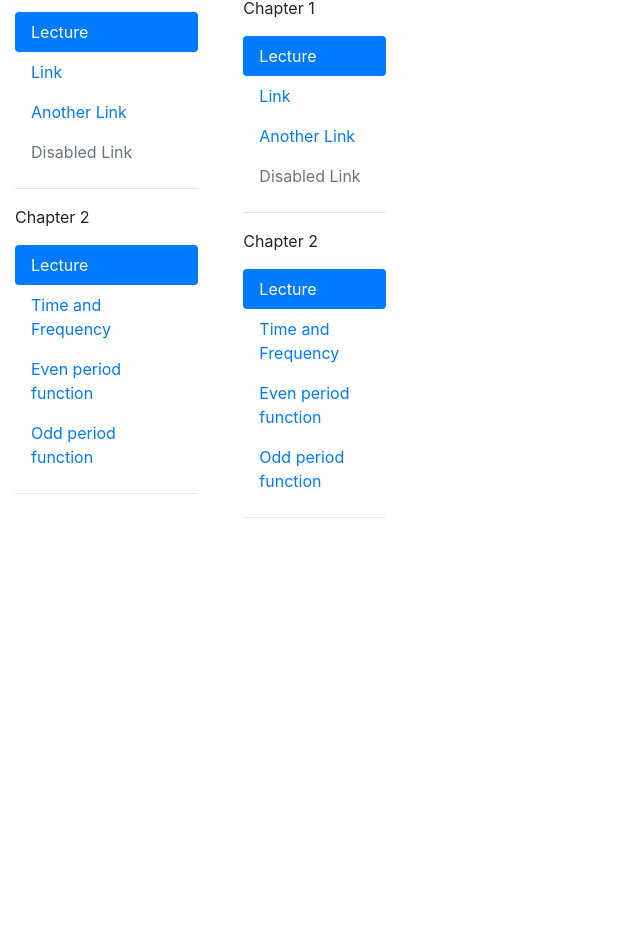
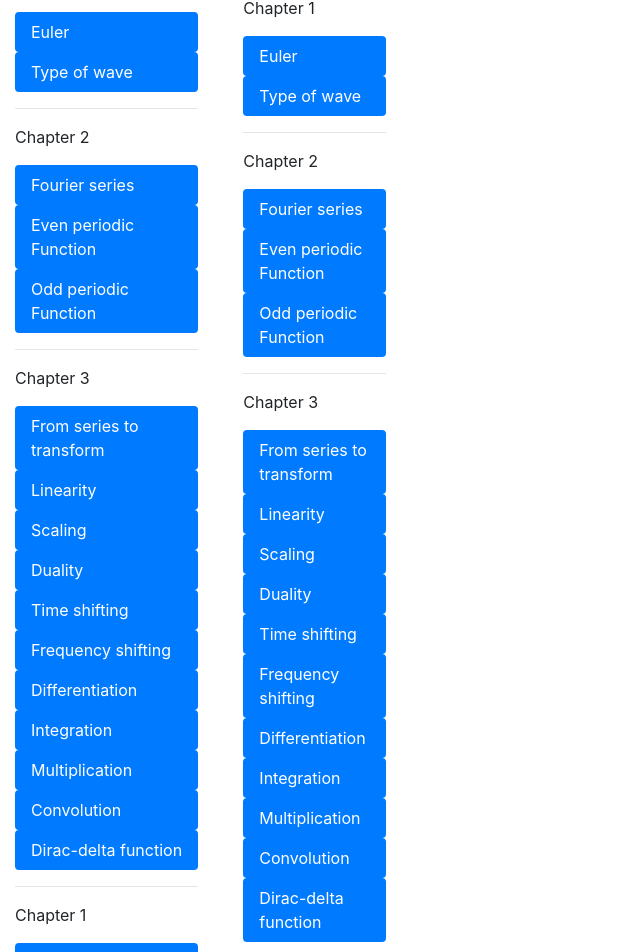
Before and after one commit to jitwei98/signals_template, a React (Create React App) app: page /jit/sidenav in a window 1280 px wide. Shown: the part 337-1289 px from the top of the page, without its empty margins (0-640 px from the left). Before the commit the page ends 911 px from the top, so only its background shows below. Built offline with nearby package versions, Linux system fonts and the light colour scheme.

Commit message:
SideNav.js: Update sidenav with placeholder

```diff
--- a/src/SideNav.js
+++ b/src/SideNav.js
@@ -18,7 +18,9 @@ class SideNav extends Component {
 
 	render() {
 		return (
-      <div className="col-lg-2" style={{textAlign: "left"}}>
+      // TODO: collapse on smaller screen
+      <div className="col-lg-2 col-sm-4" style={{textAlign: "left"}}>
+
         <p>Cheat Sheet</p>
         <Nav pills vertical>
           <NavItem>
@@ -35,6 +37,72 @@ class SideNav extends Component {
           </NavItem>
         </Nav>
         <hr />
+
+        <p>Chapter 1</p>
+        <Nav pills vertical>
+          <NavItem>
+            <NavLink tag={RRNavLink} to="#">Euler</NavLink>
+          </NavItem>
+          <NavItem>
+            <NavLink tag={RRNavLink} to="#">Type of wave</NavLink>
+          </NavItem>
+        </Nav>
+        <hr />
+
+        <p>Chapter 2</p>
+        <Nav pills vertical>
+          <NavItem>
+            <NavLink tag={RRNavLink} to="#">Fourier series</NavLink>
+          </NavItem>
+          <NavItem>
+            <NavLink tag={RRNavLink} to="#">Even periodic Function</NavLink>
+          </NavItem>
+          <NavItem>
+            <NavLink tag={RRNavLink} to="#">Odd periodic Function</NavLink>
+          </NavItem>
+        </Nav>
+        <hr />
+
+
+        <p>Chapter 3</p>
+        <Nav pills vertical>
+          <NavItem>
+            <NavLink tag={RRNavLink} to="#">From series to transform</NavLink>
+          </NavItem>
+          <NavItem>
+            <NavLink tag={RRNavLink} to="#">Linearity</NavLink>
+          </NavItem>
+          <NavItem>
+            <NavLink tag={RRNavLink} to="#">Scaling</NavLink>
+          </NavItem>
+          <NavItem>
+            <NavLink tag={RRNavLink} to="#">Duality</NavLink>
+          </NavItem>
+          <NavItem>
+            <NavLink tag={RRNavLink} to="#">Time shifting</NavLink>
+          </NavItem>
+          <NavItem>
+            <NavLink tag={RRNavLink} to="#">Frequency shifting</NavLink>
+          </NavItem>
+          <NavItem>
+            <NavLink tag={RRNavLink} to="#">Differentiation</NavLink>
+          </NavItem>
+          <NavItem>
+            <NavLink tag={RRNavLink} to="#">Integration</NavLink>
+          </NavItem>
+          <NavItem>
+            <NavLink tag={RRNavLink} to="#">Multiplication</NavLink>
+          </NavItem>
+          <NavItem>
+            <NavLink tag={RRNavLink} to="#">Convolution</NavLink>
+          </NavItem>
+          <NavItem>
+            <NavLink tag={RRNavLink} to="#">Dirac-delta function</NavLink>
+          </NavItem>
+
+        </Nav>
+        <hr />
+
 
         <p>Chapter 1</p>
         <Nav pills vertical>
```
